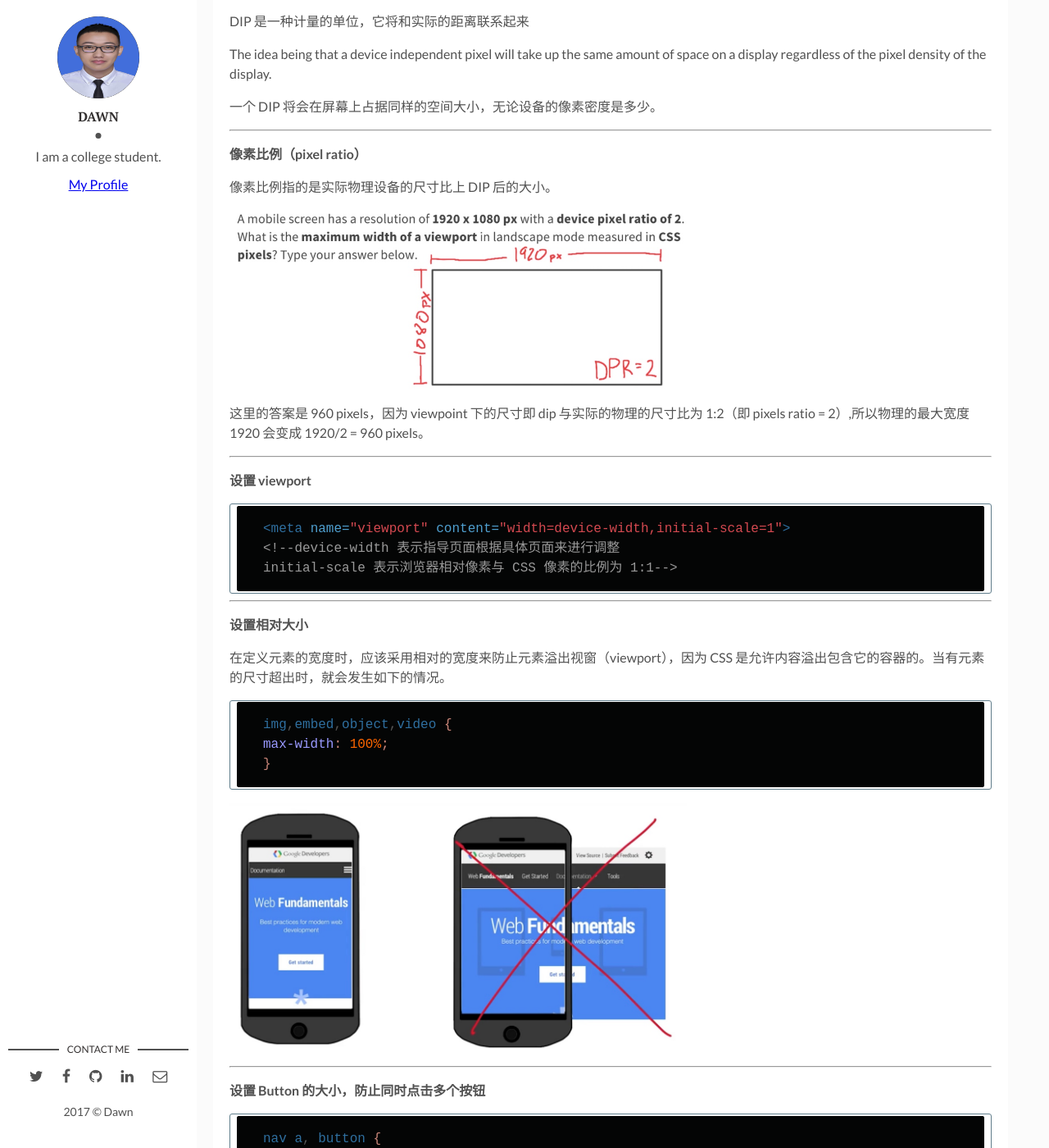
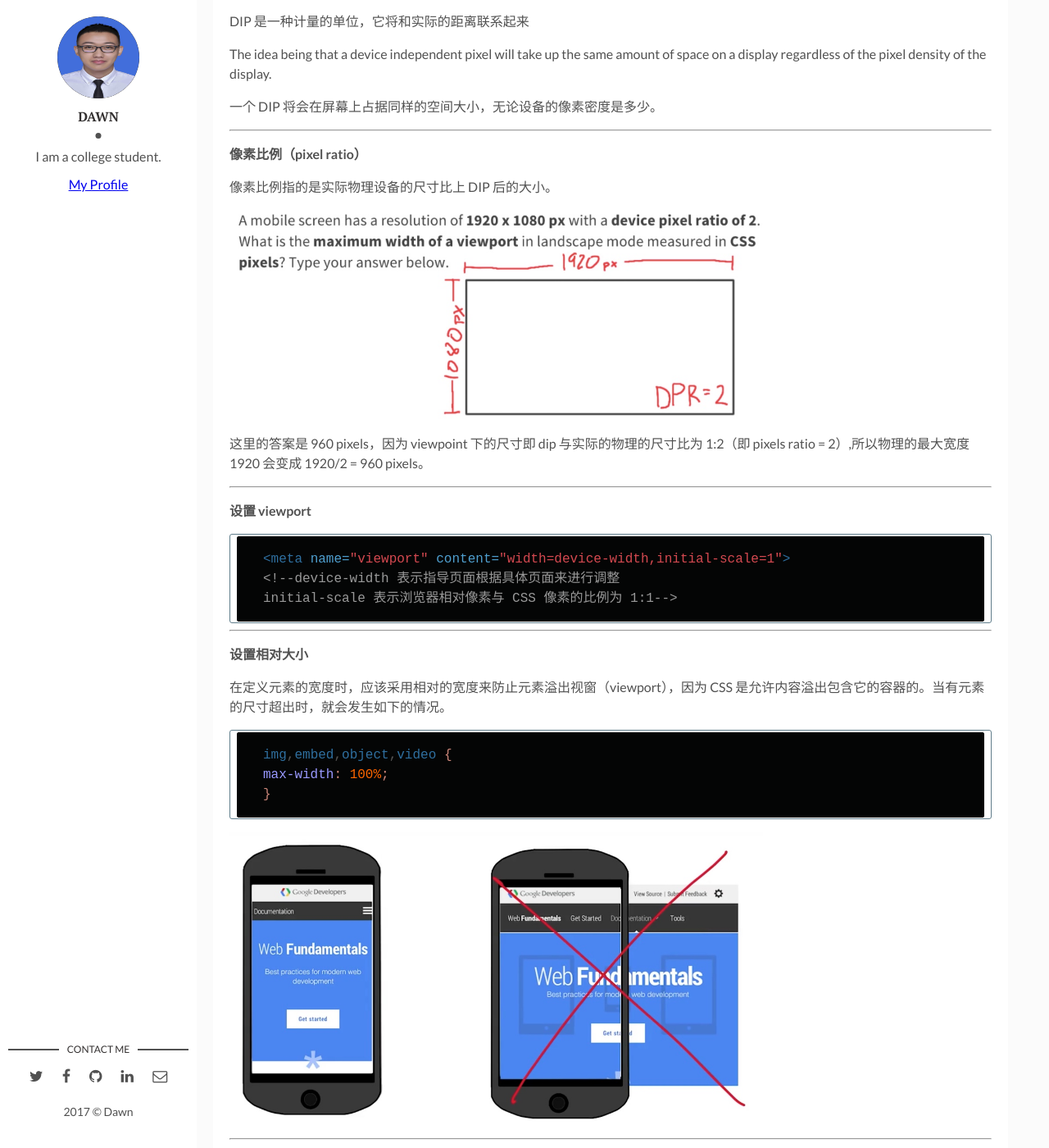
Before and after one commit to BAZINGAyi/Blog, a Jekyll site: the page built from _posts/2017-10-22-响应式布局（一）.md, in a window 1280 px wide and 1400 px high, scrolled down 1034 px. Shown: the whole window at 82% size. Built offline with Jekyll 4.4.1, drawn with Linux system fonts in a browser that asks for light colours; comment, search, counter and statistics services are not loaded.

```diff
--- a/assets/css/main.css
+++ b/assets/css/main.css
@@ -89,7 +89,7 @@ hr {
  * 2. Correct the odd `em` font sizing in all browsers.
  */
 pre {
-  font-family: monospace, monospace;
+  font-family: monospace, sans-serif;
   /* 1 */
   font-size: 1em;
   /* 2 */
@@ -792,6 +792,7 @@ h1 {
 
 img {
   max-width: 100%;
+  width: 70%;
   vertical-align: middle;
   display: inline-block;
 }
@@ -1278,10 +1279,6 @@ a.newer-posts:hover {
   opacity: .8;
 }
 
-img {
-  width: 60%;
-}
-
 /* - - - - - - - - - - Media Styles - - - - - - - - - - */
 /* Medium Devices, Desktops */
 @media only screen and (max-width: 992px) {
```
